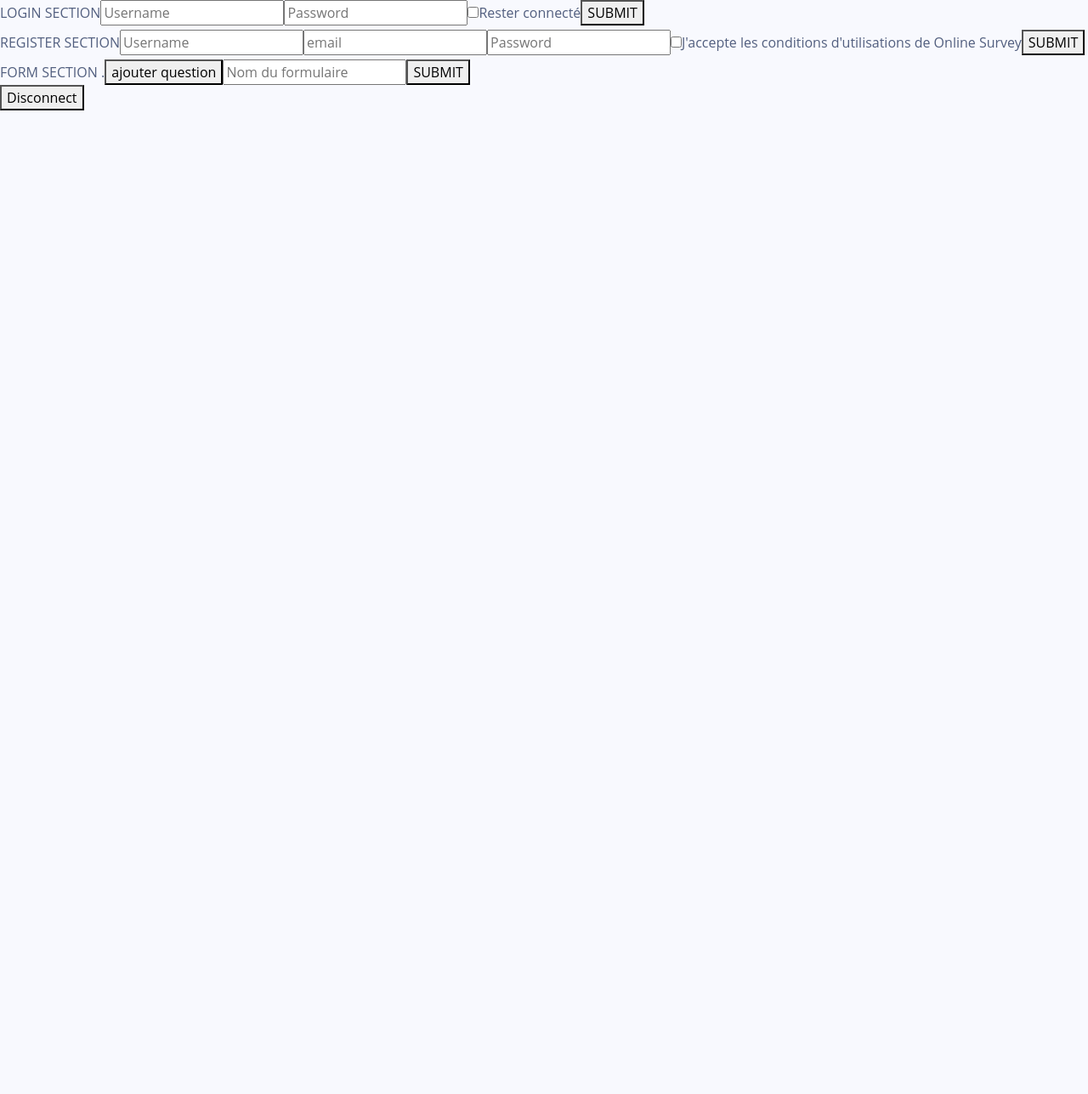
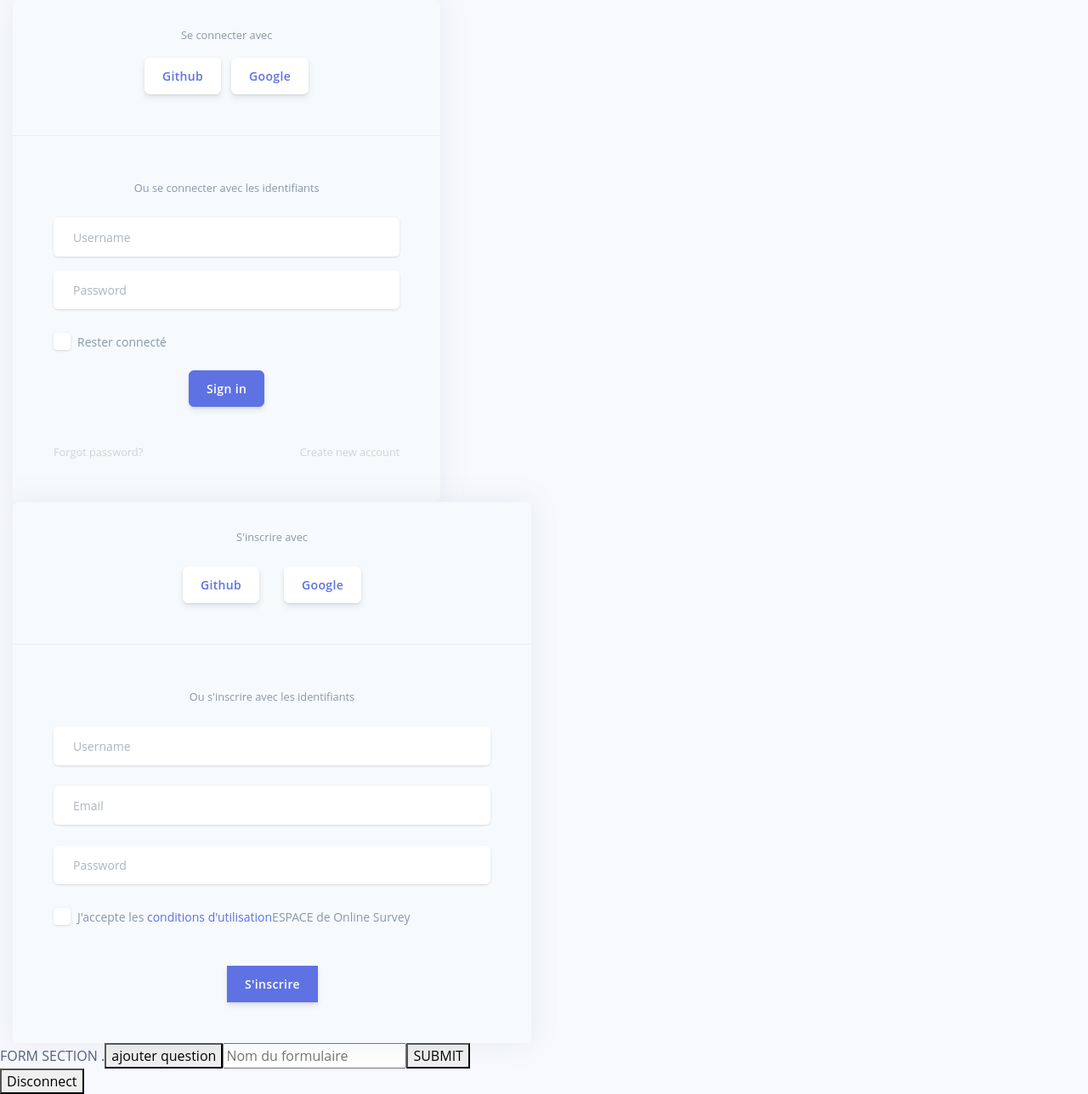
Before and after one commit to QuentinGruber/ONLINE-SURVEY, a React (Create React App) app: page / in a window 1280 px wide. Shown: the whole page at 85% size. Before the commit the page ends 800 px from the top, so only its background shows below. Built offline with nearby package versions, Linux system fonts and the light colour scheme.

Commit message:
aragon login + register

```diff
--- a/src/component/Login.js
+++ b/src/component/Login.js
@@ -1,4 +1,19 @@
 import React from 'react';
+
+import {
+    Button,
+    Card,
+    CardHeader,
+    CardBody,
+    FormGroup,
+    Form,
+    Input,
+    InputGroupAddon,
+    InputGroupText,
+    InputGroup,
+    Row,
+    Col
+  } from "reactstrap";
 
 class Login extends React.Component {
 
@@ -34,25 +49,105 @@ class Login extends React.Component {
 
         }
       return(
-        <form id="loginBox">
-        LOGIN SECTION
-
-        <input id = "Login_name" name ="username" placeholder="Username"></input>
 
 
+<>
+        <Col lg="5" md="7">
+          <Card className="bg-secondary shadow border-0">
+            <CardHeader className="bg-transparent pb-5">
+              <div className="text-muted text-center mt-2 mb-3">
+                <small>Se connecter avec</small>
+              </div>
+              <div className="btn-wrapper text-center">
+                <Button
+                  className="btn-neutral btn-icon"
+                  color="default"
+                  href="#pablo"
+                  onClick={e => e.preventDefault()}
+                >
 
-        <input type="password" id ="Login_pass" name="password" placeholder="Password"></input>
+                  <span className="btn-inner--text">Github</span>
+                </Button>
+                <Button
+                  className="btn-neutral btn-icon"
+                  color="default"
+                  href="#pablo"
+                  onClick={e => e.preventDefault()}
+                >
 
-
-
-        <input type="checkbox" id="check_login" name="checkbox rester connecté"></input>
-        <label htmlFor="check_login">Rester connecté</label>
-
-
-        <button onClick = {Login} type="button">SUBMIT</button>
-        </form>
-
-
+                  <span className="btn-inner--text">Google</span>
+                </Button>
+              </div>
+            </CardHeader>
+            <CardBody className="px-lg-5 py-lg-5">
+              <div className="text-center text-muted mb-4">
+                <small>Ou se connecter avec les identifiants</small>
+              </div>
+              <Form role="form" id="loginBox">
+                <FormGroup className="mb-3">
+                  <InputGroup className="input-group-alternative">
+                    <InputGroupAddon addonType="prepend">
+                      <InputGroupText>
+                        <i className="ni ni-email-83" />
+                      </InputGroupText>
+                    </InputGroupAddon>
+                    <Input id="Login_name" name="username" placeholder="Username"/>
+                  </InputGroup>
+                </FormGroup>
+                <FormGroup>
+                  <InputGroup className="input-group-alternative">
+                    <InputGroupAddon addonType="prepend">
+                      <InputGroupText>
+                        <i className="ni ni-lock-circle-open" />
+                      </InputGroupText>
+                    </InputGroupAddon>
+                    <Input id="Login_pass" name="password" placeholder="Password" type="password"/>
+                  </InputGroup>
+                </FormGroup>
+                <div className="custom-control custom-control-alternative custom-checkbox">
+                  <input
+                    className="custom-control-input"
+                    id="check_login"
+                    type="checkbox"
+                    name="checkbox rester connecté"
+                  />
+                  <label
+                    className="custom-control-label"
+                    htmlFor="check_login"
+                  >
+                    <span className="text-muted">Rester connecté</span>
+                  </label>
+                </div>
+                <div className="text-center">
+                  <Button onClick = {Login} className="my-4" color="primary" type="button">
+                    Sign in
+                  </Button>
+                </div>
+              </Form>
+              <Row className="mt-3">
+                <Col xs="6">
+                  <a
+                    className="text-light"
+                    href="#pablo"
+                    onClick={e => e.preventDefault()}
+                  >
+                    <small>Forgot password?</small>
+                  </a>
+                </Col>
+                <Col className="text-right" xs="6">
+                  <a
+                    className="text-light"
+                    href="#pablo"
+                    onClick={e => e.preventDefault()}
+                  >
+                    <small>Create new account</small>
+                  </a>
+                </Col>
+              </Row>
+            </CardBody>
+          </Card>
+        </Col>
+      </>
       );
     }
   }
--- a/src/component/Register.js
+++ b/src/component/Register.js
@@ -1,4 +1,19 @@
 import React from 'react';
+
+import {
+    Button,
+    Card,
+    CardHeader,
+    CardBody,
+    FormGroup,
+    Form,
+    Input,
+    InputGroupAddon,
+    InputGroupText,
+    InputGroup,
+    Row,
+    Col
+  } from "reactstrap";
 
 class Register extends React.Component {
     render() {
@@ -94,6 +109,115 @@ class Register extends React.Component {
     }
 
       return (
+        <>
+        <Col lg="6" md="8">
+          <Card className="bg-secondary shadow border-0">
+            <CardHeader className="bg-transparent pb-5">
+              <div className="text-muted text-center mt-2 mb-4">
+                <small>S'inscrire avec</small>
+              </div>
+              <div className="text-center">
+                <Button
+                  className="btn-neutral btn-icon mr-4"
+                  color="default"
+                  href="#pablo"
+                  onClick={e => e.preventDefault()}
+                >
+                  <span className="btn-inner--text">Github</span>
+                </Button>
+                <Button
+                  className="btn-neutral btn-icon"
+                  color="default"
+                  href="#pablo"
+                  onClick={e => e.preventDefault()}
+                >
+                  <span className="btn-inner--text">Google</span>
+                </Button>
+              </div>
+            </CardHeader>
+            <CardBody className="px-lg-5 py-lg-5">
+              <div className="text-center text-muted mb-4">
+                <small>Ou s'inscrire avec les identifiants</small>
+              </div>
+              <Form role="form" id="registerBox">
+                <FormGroup>
+                  <InputGroup className="input-group-alternative mb-3">
+                    <InputGroupAddon addonType="prepend">
+                      <InputGroupText>
+                        <i className="ni ni-hat-3" />
+                      </InputGroupText>
+                    </InputGroupAddon>
+                    <Input id = "Register_name" name ="username"placeholder="Username" type="text" pattern = '.{3,16}' required/>
+                  </InputGroup>
+                </FormGroup>
+                <FormGroup>
+                  <InputGroup className="input-group-alternative mb-3">
+                    <InputGroupAddon addonType="prepend">
+                      <InputGroupText>
+                        <i className="ni ni-email-83" />
+                      </InputGroupText>
+                    </InputGroupAddon>
+                    <Input type = "text" id = "Register_email" name ="email" placeholder = "Email"  pattern = '^(([^<>()\[\]\\.,;:\s@"]+(\.[^<>()\[\]\\.,;:\s@"]+)*)|(".+"))@((\[[0-9]{1,3}\.[0-9]{1,3}\.[0-9]{1,3}\.[0-9]{1,3}\])|(([a-zA-Z\-0-9]+\.)+[a-zA-Z]{2,}))$' title = "Doit respecter le format d'un email" required/>
+                    </InputGroup>
+                </FormGroup>
+                <FormGroup>
+                  <InputGroup className="input-group-alternative">
+                    <InputGroupAddon addonType="prepend">
+                      <InputGroupText>
+                        <i className="ni ni-lock-circle-open" />
+                      </InputGroupText>
+                    </InputGroupAddon>
+                    <Input type = "password" id = "Register_pass" name = "password" placeholder = "Password" pattern = "(?=.*\d)(?=.*[a-z])(?=.*[A-Z]).{8,}" title = "Doit contenir au moins un chiffre, une minuscule, une majuscule, et 8 caractères" autoComplete="new-password" required/>
+                  </InputGroup>
+                </FormGroup>
+                <Row className="my-4">
+                  <Col xs="12">
+                    <div className="custom-control custom-control-alternative custom-checkbox">
+                      <input
+                        className="custom-control-input"
+                        id="check_register"
+                        type="checkbox"
+                        name="checkbox inscription"
+                        required
+                      />
+                      <label
+                        className="custom-control-label"
+                        htmlFor="check_register">
+
+                        <span className="text-muted">
+                          J'accepte les {" "}
+                          <a href="https://www.dofus.com/fr" >
+                            conditions d'utilisation
+                          </a>
+                            ESPACE de Online Survey
+                        </span>
+                      </label>
+                    </div>
+                  </Col>
+                </Row>
+                <div className="text-center">
+                  <Button onClick={Verify_register_info} id="registerSubmitButton" className="mt-4" color="primary" type="button"value="SUBMIT">
+                    S'inscrire
+                  </Button>
+                </div>
+              </Form>
+            </CardBody>
+          </Card>
+        </Col>
+        </>
+
+
+
+
+
+
+
+
+
+
+
+
+        /*
         <form id="registerBox">
             REGISTER SECTION
 
@@ -116,6 +240,7 @@ class Register extends React.Component {
 
             <input value="SUBMIT" type="button" onClick={Verify_register_info} id="registerSubmitButton" ></input>
         </form>
+        */
       )
     }
   }
```
